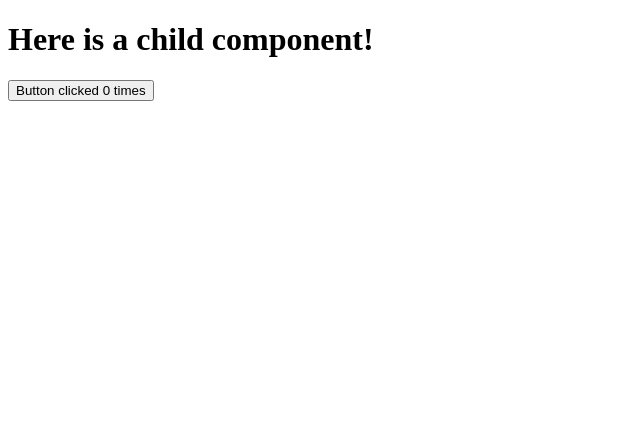
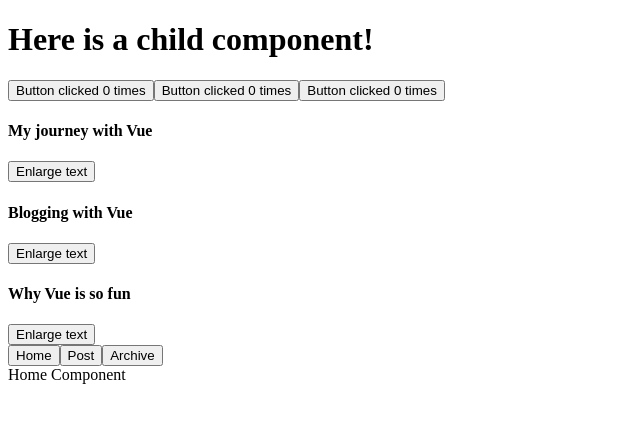
Before and after one commit to Rokastur/learn_vue_docs, a Vue app in the folder vue-learn/: page / in a window 1280 px wide. Shown: the top 422 px of the page, without its empty margins (0-640 px from the left). Built offline with nearby package versions, Linux system fonts and the light colour scheme; the HTML template or start-up script is replaced by a standard one.

Commit message:
component basics and tabs

```diff
--- a/vue-learn/src/App.vue
+++ b/vue-learn/src/App.vue
@@ -1,10 +1,45 @@
 <script setup lang="ts">
 import ButtonCounter from './ButtonCounter.vue'
+import BlogPost from '@/BlogPost.vue'
+import Home from './Home.vue'
+import Post from './Post.vue'
+import Archive from './Archive.vue'
+import { ref } from 'vue'
+
+const postFontSize = ref(1)
+
+const currentTab = ref('Home')
+const tabs = {
+  Home,
+  Post,
+  Archive,
+}
 </script>
 
 <template>
-  <h1>Here is a child component!</h1>
-  <ButtonCounter />
+  <div :style="{ fontSize: postFontSize + 'em' }">
+    <h1>Here is a child component!</h1>
+    <ButtonCounter />
+    <ButtonCounter />
+    <ButtonCounter />
+    <BlogPost title="My journey with Vue" />
+    <BlogPost title="Blogging with Vue" @enlarge-text="postFontSize += 0.3" />
+    <BlogPost title="Why Vue is so fun" @enlarge-text="postFontSize += 0.1" />
+
+    <div>
+      <button
+        v-for="(_, tab) in tabs"
+        :key="tab"
+        @click="currentTab = tab"
+      >
+        {{tab}}
+      </button>
+      <component :is="tabs[currentTab]"></component>
+
+    </div>
+
+  </div>
+
 </template>
 
 <style scoped></style>
--- /dev/null
+++ b/vue-learn/src/Archive.vue
@@ -0,0 +1,8 @@
+<script setup lang="ts">
+</script>
+
+<template>
+  <div>Archive Component</div>
+</template>
+
+<style scoped></style>
--- /dev/null
+++ b/vue-learn/src/BlogPost.vue
@@ -0,0 +1,12 @@
+<script setup lang="ts">
+
+defineProps(['title'])
+
+</script>
+
+<template>
+  <h4>{{ title }}</h4>
+  <button @click="$emit('enlarge-text')">Enlarge text</button>
+</template>
+
+<style scoped></style>
--- /dev/null
+++ b/vue-learn/src/Home.vue
@@ -0,0 +1,8 @@
+<script setup lang="ts">
+</script>
+
+<template>
+  <div>Home Component</div>
+</template>
+
+<style scoped></style>
--- /dev/null
+++ b/vue-learn/src/Post.vue
@@ -0,0 +1,8 @@
+<script setup lang="ts">
+</script>
+
+<template>
+  <div>Posts Component</div>
+</template>
+
+<style scoped></style>
```
